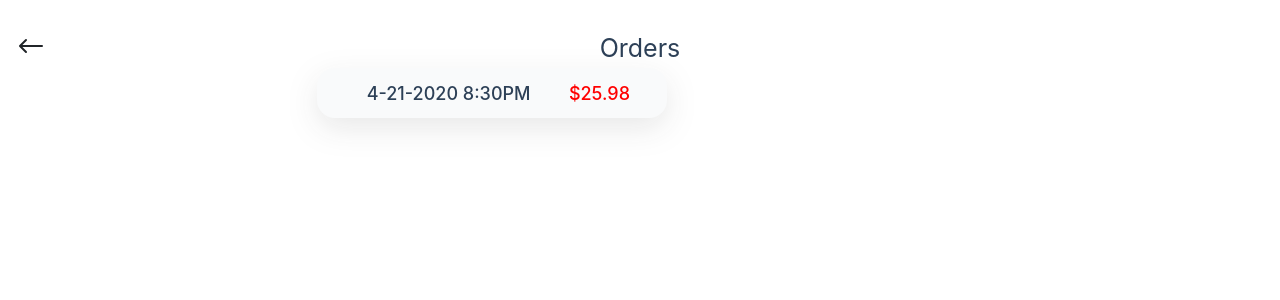
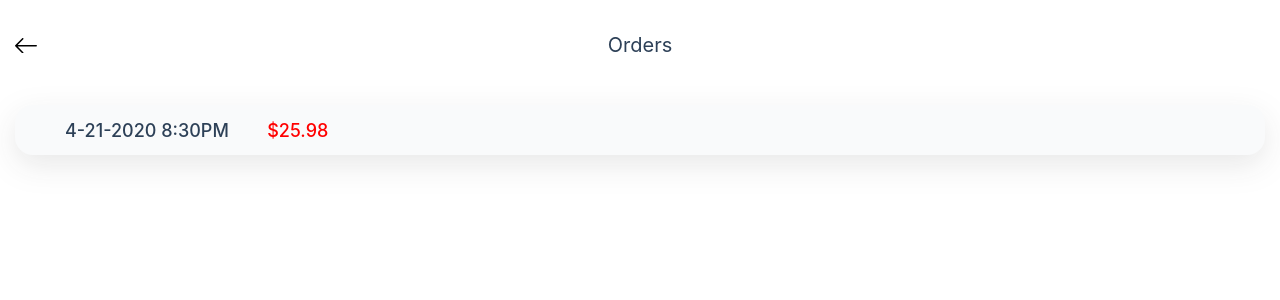
Before and after one commit to RapDoodle/Mooli-Ordering-System, a Flask app: template templates/customer/cart-1.html in a window 1280 px wide. Shown: the top 300 px of the page. Run offline with Flask 2, Linux system fonts and the light colour scheme; the template is opened without the code that fills it, so the values that code supplies are empty; parts of the project's set-up code (start-up, migrations or seed data) failed here and were passed over; some libraries are stand-ins or nearby versions.

Commit message:
modify cart-1

```diff
--- a/templates/customer/cart-1.html
+++ b/templates/customer/cart-1.html
@@ -40,8 +40,6 @@
       border-bottom-right-radius: 18.00px;
     filter: drop-shadow(0px 10px 15px rgba(27, 28, 32, 0.10196078431372549));
     height: 50px;
-    width: 350px;
-    right:80px;
     }
 
     .x4212020830pm {
@@ -71,32 +69,29 @@
         <div class="row row-cols-3" style="height: 25px;">
             <div class="col-3">
                 <span class="align-middle">
-                    <svg class="bi bi-arrow-left" width="2em" height="2em" viewBox="0 0 16 16" fill="currentColor" xmlns="http://www.w3.org/2000/svg">
-                        <path fill-rule="evenodd" d="M5.854 4.646a.5.5 0 0 1 0 .708L3.207 8l2.647 2.646a.5.5 0 0 1-.708.708l-3-3a.5.5 0 0 1 0-.708l3-3a.5.5 0 0 1 .708 0z" clip-rule="evenodd"/>
-                        <path fill-rule="evenodd" d="M2.5 8a.5.5 0 0 1 .5-.5h10.5a.5.5 0 0 1 0 1H3a.5.5 0 0 1-.5-.5z" clip-rule="evenodd"/>
-                      </svg>
-                </div>
+                  <svg preserveAspectRatio="none" viewBox="-0.0007499605417251587 4.675998687744141 22 15.466133117675781" style="height:15.47px;"><path d="M 7.175763130187988 4.908608913421631 C 7.485910892486572 4.598462104797363 7.97418212890625 4.598462104797363 8.284329414367676 4.908608913421631 C 8.58399772644043 5.208277225494385 8.58399772644043 5.707026958465576 8.284329414367676 6.005998134613037 L 2.663265466690063 11.62706184387207 L 21.21200752258301 11.62706184387207 C 21.64439582824707 11.62706184387207 21.9992504119873 11.97073745727539 21.9992504119873 12.40312767028809 C 21.9992504119873 12.83551788330078 21.6443977355957 13.19036865234375 21.21200752258301 13.19036865234375 L 2.663265705108643 13.19036865234375 L 8.284329414367676 18.80095672607422 C 8.58399772644043 19.11110305786133 8.58399772644043 19.61054992675781 8.284329414367676 19.90952301025391 C 7.97418212890625 20.21966934204102 7.485910892486572 20.21966934204102 7.175763130187988 19.90952301025391 L 0.2240017652511597 12.95775985717773 C -0.07566721737384796 12.65809059143066 -0.07566721737384796 12.15934181213379 0.2240017652511597 11.86037063598633 L 7.175763130187988 4.908608913421631 Z"></path></svg>
+            </div>
             <div class="col-6">
                 <div class="title" style="background-color: rgba(255, 255, 255, 0);
                 color: rgba(45, 64, 87, 1);
                 text-align: center;
                 -webkit-text-stroke: 1.00px rgba(0, 0, 0, 0);
-                font-size: 25.00px;
+                font-size: 20.00px;
                 font-style: normal;
                 font-family: 'SF Pro Text', Arial;">Orders</div>
             </div>
             <div class="col-3">
+            </div>
         </div>
 
-        <div class="row row-cols-3" style="height: 30px;">
+        <div class="row row-cols-3" style="height: 50px;">
         </div>
+
 
         <div class="row" style="height: 50px;">
             <div class="col-1"></div>
             <div class="col-12">
-            <div class="card"> <div class="x4212020830pm">4-21-2020 8:30PM &nbsp;&nbsp;&nbsp;&nbsp;&nbsp;&nbsp;&nbsp;<font style="color:red;">$25.98</font></div>
-
-
+            <div class="card" > <div class="x4212020830pm">4-21-2020 8:30PM &nbsp;&nbsp;&nbsp;&nbsp;&nbsp;&nbsp;&nbsp;<font style="color:red;">$25.98</font></div>
             </div>
             </div>
             <div class="col-1"></div>
```
